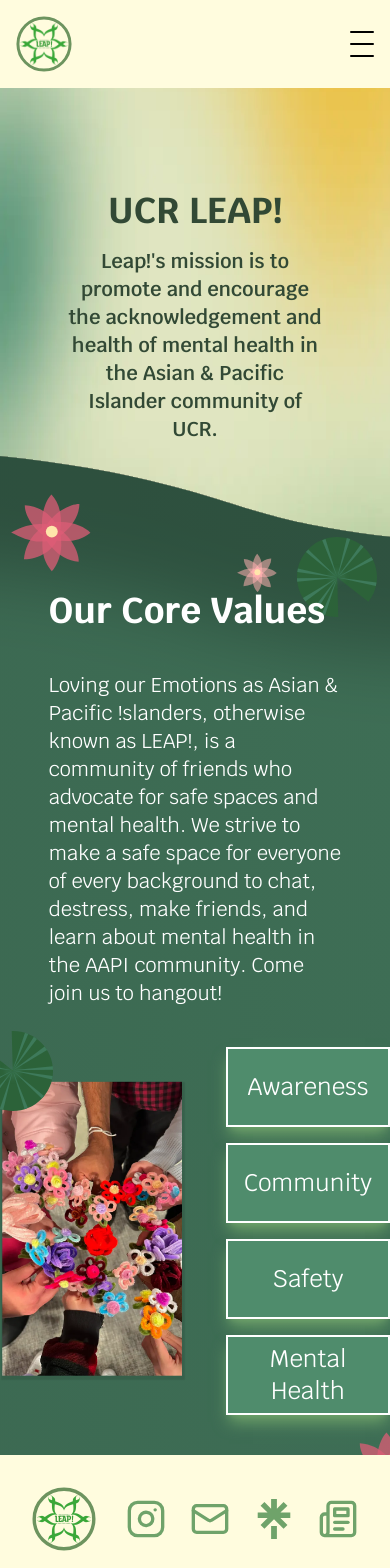
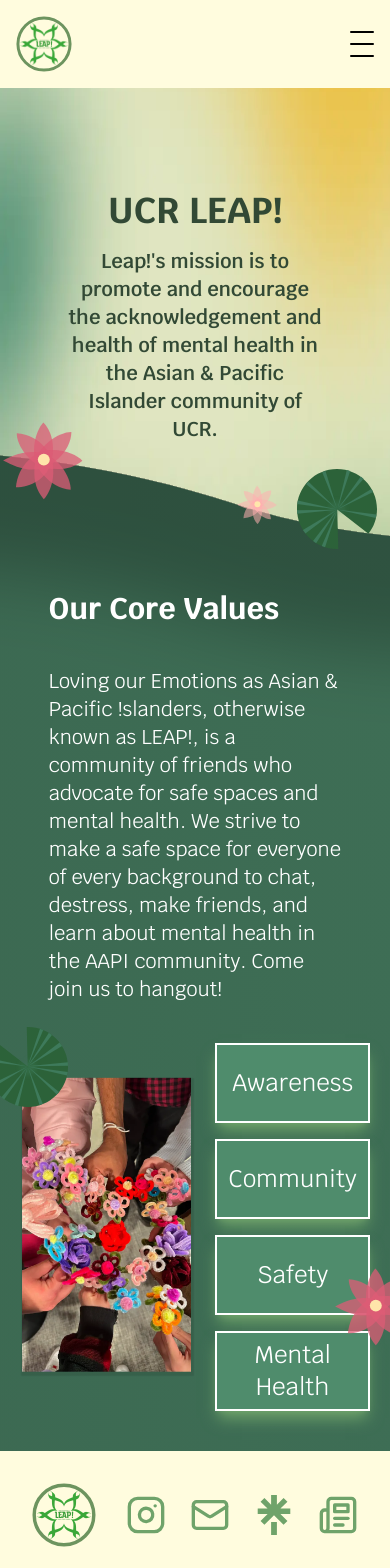
Before and after one commit to acm-ucr/leap-website, a Next.js app: page / in a window 390 px wide. Shown: the top 1568 px of the page. Built offline with nearby package versions, Linux system fonts and the light colour scheme; what tailwindcss-animated would draw is missing.

Commit message:
fix asset spacing and mobile bug

```diff
--- a/src/components/home/CoreValues.tsx
+++ b/src/components/home/CoreValues.tsx
@@ -1,7 +1,7 @@
 const CoreValues = () => {
   return (
     <div className="relative mt-[-30vh] flex w-3/4 flex-col items-start justify-center text-left sm:mt-[-30vh] md:mt-[-30vh] lg:mt-[-10vh]">
-      <div className="font-leap text-4xl font-bold text-white sm:text-5xl lg:text-7xl">
+      <div className="font-leap text-3xl font-bold text-white md:text-4xl lg:text-7xl">
         Our Core Values
       </div>
       <p className="mt-10 font-leap text-xl text-white md:text-2xl">
--- a/src/components/home/Header.tsx
+++ b/src/components/home/Header.tsx
@@ -22,7 +22,7 @@ const Header = () => {
           }}
           initial={{ opacity: 0, scale: 0.7 }}
           whileInView={{ opacity: 1, scale: 1 }}
-          className="text-center font-leap text-4xl font-bold text-leap-dark-green md:text-6xl lg:text-8xl"
+          className="text-center font-leap text-4xl font-bold text-leap-dark-green md:text-7xl lg:text-8xl"
         >
           UCR LEAP!
         </motion.div>
@@ -39,7 +39,7 @@ const Header = () => {
           health of mental health in the Asian & Pacific Islander community of
           UCR.
         </motion.div>
-        <div className="absolute flex translate-x-[80%] translate-y-[325%] items-center justify-center gap-5 sm:translate-x-[180%] md:translate-x-[200%] md:translate-y-[390%] lg:translate-x-[180%] lg:translate-y-[370%] xl:translate-x-[250%] xl:translate-y-[340%]">
+        <div className="absolute flex translate-x-[80%] translate-y-[240%] items-center justify-center gap-5 sm:translate-x-[180%] sm:translate-y-[310%] md:translate-x-[200%] md:translate-y-[350%] lg:translate-x-[180%] lg:translate-y-[310%] xl:translate-x-[250%] xl:translate-y-[280%]">
           <motion.div
             transition={{
               duration: 0.7,
@@ -69,7 +69,7 @@ const Header = () => {
             />
           </motion.div>
         </div>
-        <div className="absolute translate-x-[-180%] translate-y-[270%] sm:translate-x-[-340%] sm:translate-y-[200%] md:translate-x-[-330%] md:translate-y-[200%] lg:translate-y-[260%] xl:translate-x-[-450%] xl:translate-y-[210%]">
+        <div className="absolute translate-x-[-190%] translate-y-[180%] sm:translate-x-[-340%] sm:translate-y-[200%] md:translate-x-[-330%] md:translate-y-[180%] lg:translate-y-[185%] xl:translate-x-[-450%] xl:translate-y-[160%]">
           <motion.div
             transition={{
               duration: 0.7,
--- a/src/components/home/ValueBox.tsx
+++ b/src/components/home/ValueBox.tsx
@@ -22,7 +22,7 @@ const ValueBox = () => {
           </div>
         </motion.div>
       ))}
-      <div className="absolute translate-x-[150%] translate-y-[300%] sm:translate-x-[170%] lg:translate-x-[210%] lg:translate-y-[600%]">
+      <div className="absolute translate-x-[150%] translate-y-[100%] sm:translate-x-[170%] lg:translate-x-[210%] lg:translate-y-[210%]">
         <motion.div
           initial={{ opacity: 0, x: 50 }}
           whileInView={{ opacity: 1, x: 0, rotate: 360 }}
--- a/src/components/home/ValuesContainer.tsx
+++ b/src/components/home/ValuesContainer.tsx
@@ -7,7 +7,7 @@ import { motion } from "motion/react";
 
 const ValuesContainer = () => {
   return (
-    <div className="flex flex-row items-center justify-center gap-x-10 py-10 lg:pb-24">
+    <div className="flex flex-row items-center justify-center gap-x-5 px-5 py-10 sm:gap-x-10 lg:pb-24">
       <motion.div
         className="flex items-center justify-center md:mt-20 lg:mt-16"
         initial={{ opacity: 0 }}
```
